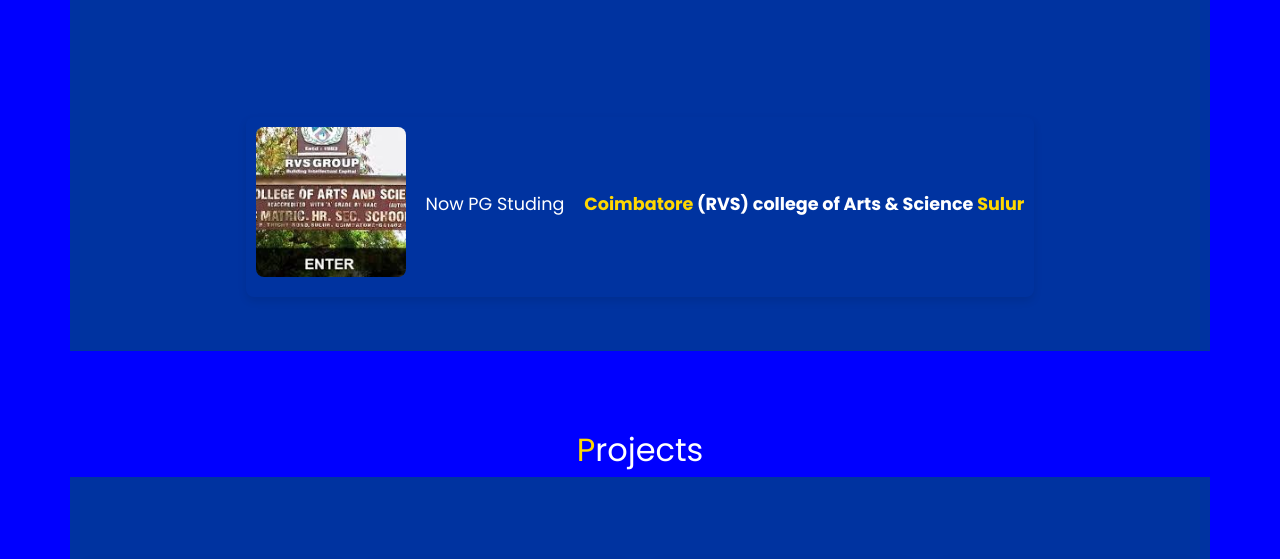
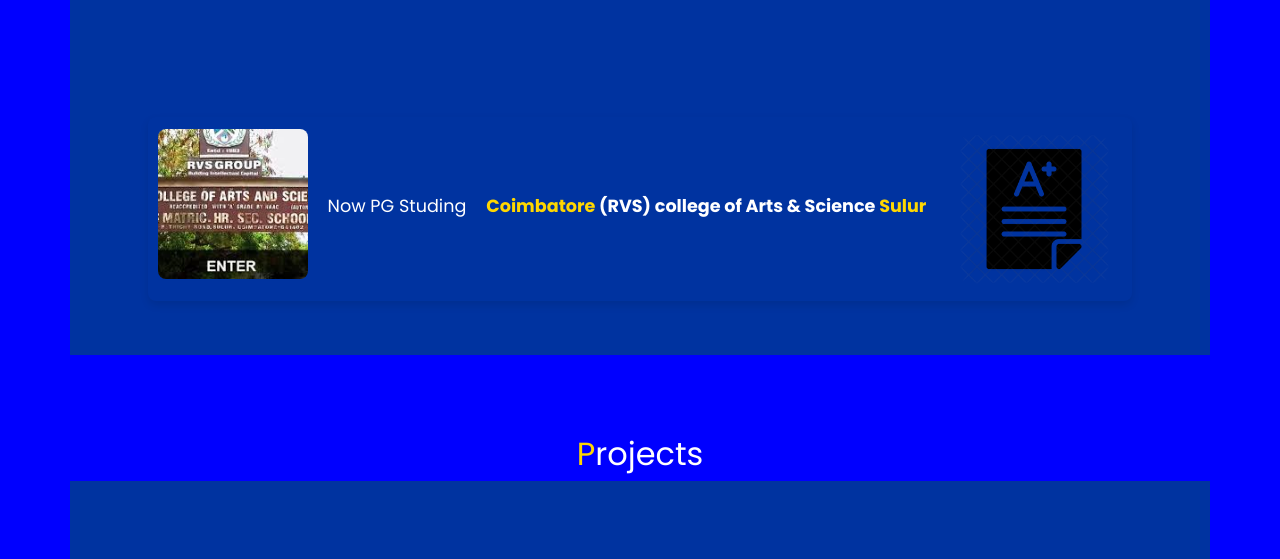
Before and after one commit to hariprassanth993/my_portfolio, a plain HTML site: page index.html in a window 1280 px wide. Shown: the part 2740-3299 px from the top of the page. Drawn offline with nearby package versions, Linux system fonts and the light colour scheme.

Commit message:
commit changes

```diff
--- a/index.html
+++ b/index.html
@@ -159,6 +159,7 @@
                             <h3><img src="images/rvs.jpeg" width="250" height="200"> </h3>
                             <p style="color:white">Now PG Studing</p>
                             <p><span style="color:gold">Coimbatore</span> <span style="color:white">(RVS) college of Arts & Science</span> <span style="color:gold">Sulur</span></p>
+                            <a href="`" class="btn"><img src="images/marksheet-3287909-2754211.webp" alt="Resume" class="button-image" height="20"></a>
                         </div>
                     </div>
                 </div>
```
Also changed, not shown: images/marksheet-3287909-2754211.webp (added).
